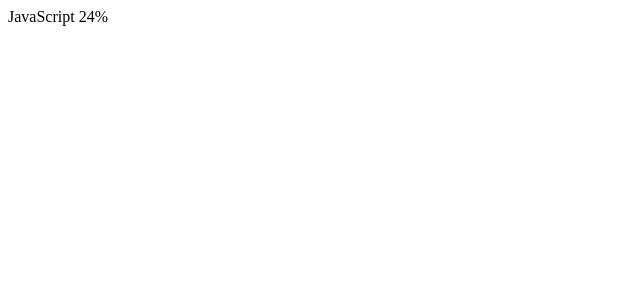
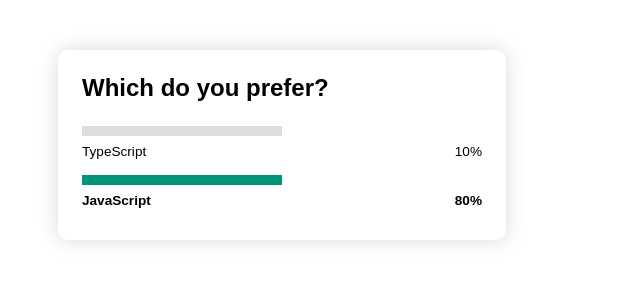
Before and after one commit to yourwpmadesimple/JavaScript-NodeJS-Voting-App, a plain HTML site: page client/index.html in a window 1280 px wide. Shown: the whole page, without its empty margins (0-640 px from the left). Drawn offline with Linux system fonts and the light colour scheme.

Commit message:
dress up css

```diff
--- /dev/null
+++ b/client/css/main.css
@@ -0,0 +1,41 @@
+.poll {
+  width: 400px;
+  padding: 1.5rem;
+  margin: 50px;
+  font-family: sans-serif;
+  box-shadow: 0 0 20px rgba(0, 0, 0, 0.15);
+  border-radius: 10px;
+}
+.poll__title{
+    font-weight: bold;
+    font-size: 1.5rem;
+    margin-bottom: 1.5rem;
+}
+
+.poll__option-fill{
+    width: 50%;
+    height: 10px;
+    background-color: #ddd;
+}
+
+.poll__option:hover{
+    cursor: pointer;
+}
+
+.poll__option:not(:last-child){
+    margin-bottom: 0.5rem;
+}
+
+
+.poll__option--selected .poll__option-fill{
+    background-color: #009578;
+}
+.poll__option--selected .poll__option-info{
+    font-weight: bold;
+}
+.poll__option-info{
+    display: flex;
+    justify-content: space-between;
+    padding:0.5rem 0;
+    font-size: 0.85rem;
+}
--- a/client/index.html
+++ b/client/index.html
@@ -6,17 +6,25 @@
     <meta http-equiv="X-UA-Compatible" content="IE=edge">
     <meta name="viewport" content="width=device-width, initial-scale=1.0">
     <title>Voting System</title>
-    <link rel="stylesheet" href="./css/style.css">
+    <link rel="stylesheet" href="./css/main.css">
     <script src="./js/main.js" defer></script>
 </head>
 
 <body>
     <div class="poll">
+        <div class="poll__title">Which do you prefer?</div>
         <div class="poll__option">
             <div class="poll__option-fill"></div>
             <div class="poll__option-info">
+                <span class="poll__label">TypeScript</span>
+                <span class="poll__percentage">10%</span>
+            </div>
+        </div>
+        <div class="poll__option poll__option--selected">
+            <div class="poll__option-fill"></div>
+            <div class="poll__option-info">
                 <span class="poll__label">JavaScript</span>
-                <span class="poll__percentage">24%</span>
+                <span class="poll__percentage">80%</span>
             </div>
         </div>
     </div>
```
Also changed, not shown: client/css/style.css (deleted).
